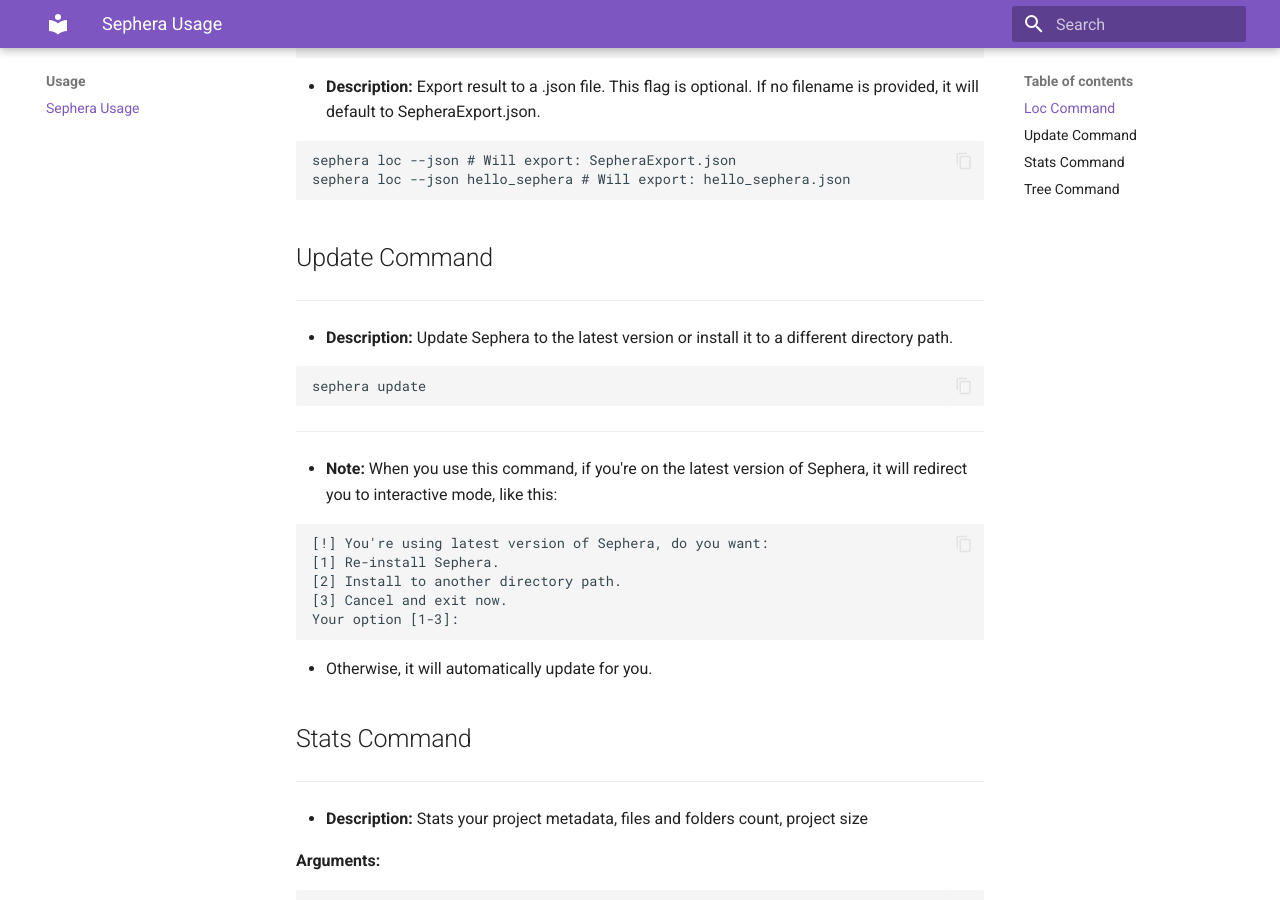
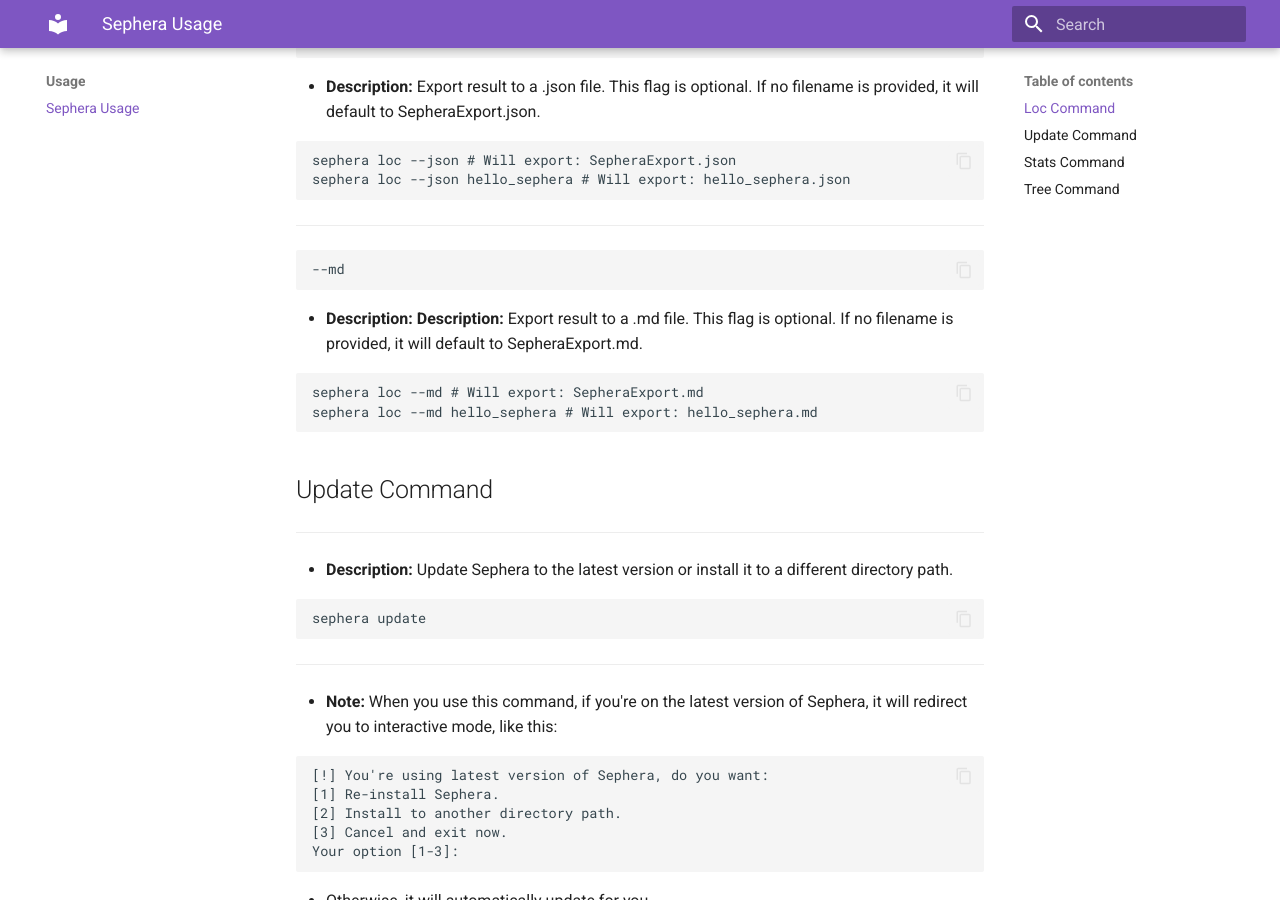
Before and after one commit to Reim-developer/Sephera, an MkDocs documentation site: the page built from docs/pages/usage.md, in a window 1280 px wide and 900 px high, scrolled down 1066 px. Built offline with MkDocs 1.6.1 and Material for MkDocs 9.7.7, drawn with Linux system fonts in a browser that asks for light colours.

Commit message:
Add --md flag to loc command for exporting results to a .md file

````diff
--- a/docs/pages/usage.md
+++ b/docs/pages/usage.md
@@ -38,6 +38,16 @@ sephera loc --ignore "*.py" --ignore "*.js" # Use mutiple --ignore flags.
 ```bash
 sephera loc --json # Will export: SepheraExport.json
 sephera loc --json hello_sephera # Will export: hello_sephera.json
+```
+---
+```bash
+--md
+```
+- **Description:** **Description:** Export result to a .md file. This flag is optional. If no filename is provided, it will default to SepheraExport.md.
+
+```bash
+sephera loc --md # Will export: SepheraExport.md
+sephera loc --md hello_sephera # Will export: hello_sephera.md
 ```
 
 ## Update Command
````
